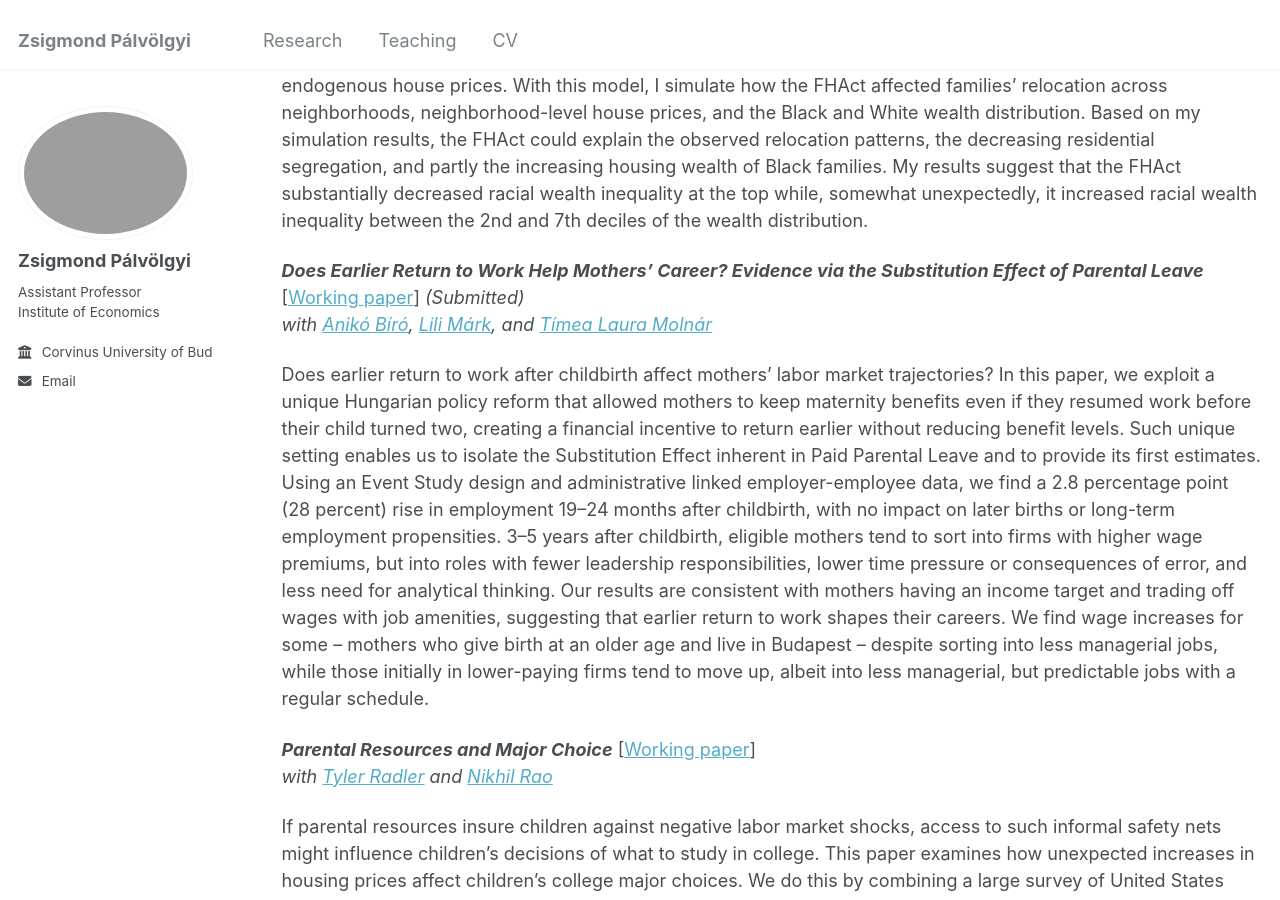
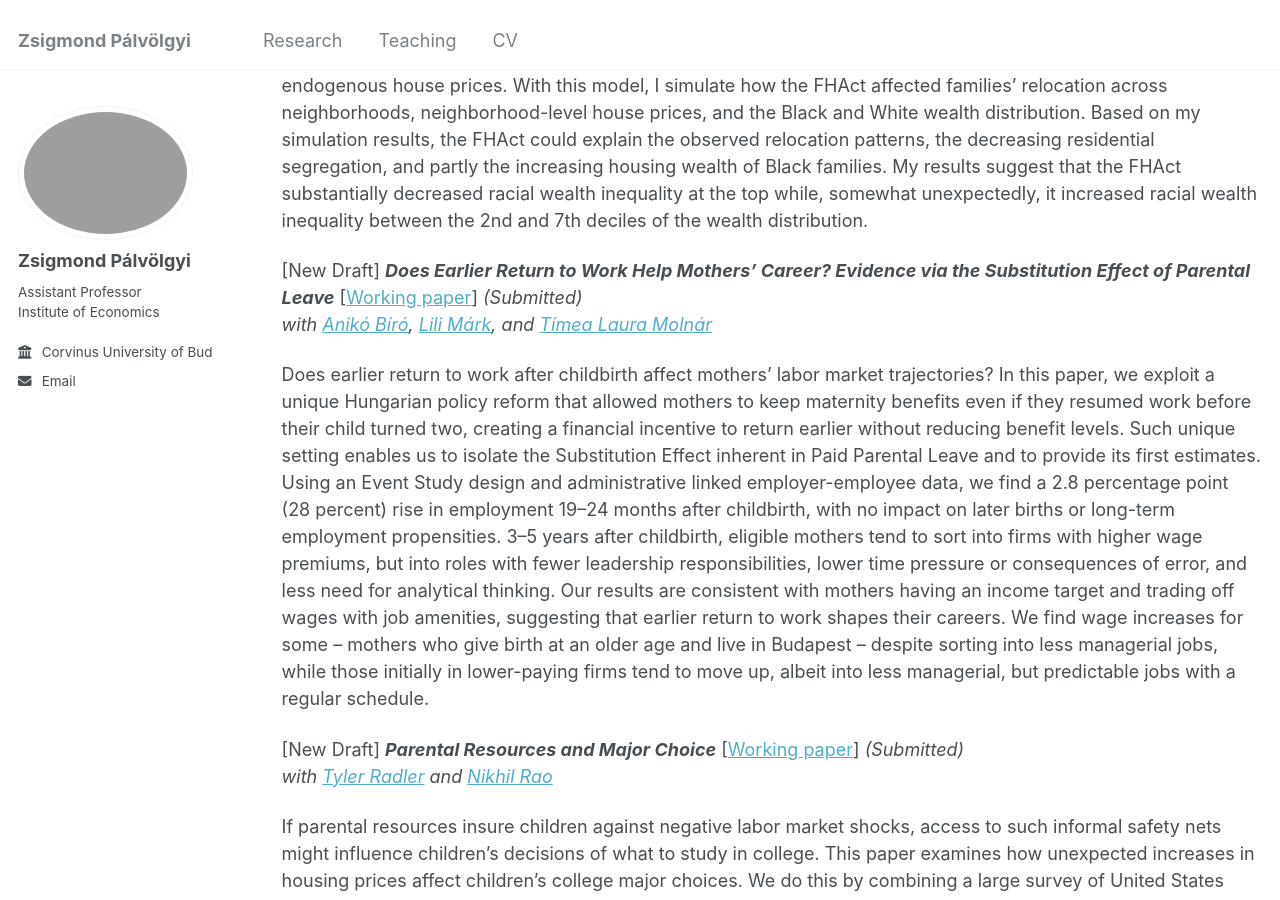
Before and after one commit to zsigmond-palvolgyi/zsigmond-palvolgyi.github.io, a Jekyll site: the page built from _pages/reasearch.md, in a window 1280 px wide and 900 px high, scrolled down 392 px. Built offline with Jekyll 4.4.1, drawn with Linux system fonts in a browser that asks for light colours.

Commit message:
new bmmp

```diff
--- a/_pages/reasearch.md
+++ b/_pages/reasearch.md
@@ -13,12 +13,12 @@ author_profile: true
 
 Following the Fair Housing Act (FHAct), which ended lawful housing discrimination in the US in 1968, racial residential segregation declined rapidly, and Black families started to accumulate housing wealth at a faster pace than Whites. In this paper, I examine whether the FHAct could jointly explain these two phenomena, and I simulate how the FHAct affected racial wealth inequality. I first present three stylized facts, which show that during the 1970s, racial residential segregation started to decline, the relocation of Black families from Black neighborhoods intensified, and average housing wealth increased rapidly among Black families. To investigate whether the FHAct supported these changes, I estimate a heterogeneous agent life-cycle OLG model with spatial equilibrium and endogenous house prices. With this model, I simulate how the FHAct affected families' relocation across neighborhoods, neighborhood-level house prices, and the Black and White wealth distribution. Based on my simulation results, the FHAct could explain the observed relocation patterns, the decreasing residential segregation, and partly the increasing housing wealth of Black families. My results suggest that the FHAct substantially decreased racial wealth inequality at the top while, somewhat unexpectedly, it increased racial wealth inequality between the 2nd and 7th deciles of the wealth distribution.
 
-***Does Earlier Return to Work Help Mothers’ Career? Evidence via the Substitution Effect of Parental Leave*** [[Working paper][gyed_extra]] _(Submitted)_ <br>
+[New Draft] ***Does Earlier Return to Work Help Mothers’ Career? Evidence via the Substitution Effect of Parental Leave*** [[Working paper][gyed_extra]] _(Submitted)_ <br>
 _with [Anikó Bíró](https://sites.google.com/site/aniko17biro/), [Lili Márk](https://sites.google.com/view/lilimrk/home?authuser=0), and [Tímea Laura Molnár](https://timea-laura-molnar.com/)_
 
 Does earlier return to work after childbirth affect mothers’ labor market trajectories? In this paper, we exploit a unique Hungarian policy reform that allowed mothers to keep maternity benefits even if they resumed work before their child turned two, creating a financial incentive to return earlier without reducing benefit levels. Such unique setting enables us to isolate the Substitution Effect inherent in Paid Parental Leave and to provide its first estimates. Using an Event Study design and administrative linked employer-employee data, we find a 2.8 percentage point (28 percent) rise in employment 19–24 months after childbirth, with no impact on later births or long-term employment propensities. 3–5 years after childbirth, eligible mothers tend to sort into firms with higher wage premiums, but into roles with fewer leadership responsibilities, lower time pressure or consequences of error, and less need for analytical thinking. Our results are consistent with mothers having an income target and trading off wages with job amenities, suggesting that earlier return to work shapes their careers. We find wage increases for some – mothers who give birth at an older age and live in Budapest – despite sorting into less managerial jobs, while those initially in lower-paying firms tend to move up, albeit into less managerial, but predictable jobs with a regular schedule.
 
-***Parental Resources and Major Choice*** [[Working paper][major_paper]] <br>
+[New Draft] ***Parental Resources and Major Choice*** [[Working paper][major_paper]] _(Submitted)_ <br>
 _with [Tyler Radler](https://tradler.github.io/) and [Nikhil Rao](https://sites.google.com/view/nikhil-rao/)_
 
 If parental resources insure children against negative labor market shocks, access to such informal safety nets might influence children’s decisions of what to study in college. This paper examines how unexpected increases in housing prices affect children’s college major choices. We do this by combining a large survey of United States first-year undergraduates with spatial variation in housing demand growth during the 2000s housing boom. Using variation in the size of the structural break in house prices as an instrument for price changes, we find that overall, unexpected increases in house prices induce first-year students to choose majors that earn more. These effects are concentrated among students from areas with low home-ownership rates, consistent with these students primarily facing a cost of living increase. In contrast, an unexpected increase in house prices induces students from areas with high home-ownership rates to choose majors associated with lower earnings. This pattern is consistent with these students responding to a wealth increase by enrolling in majors that lead to lower-paying careers but potentially better amenities.
```
